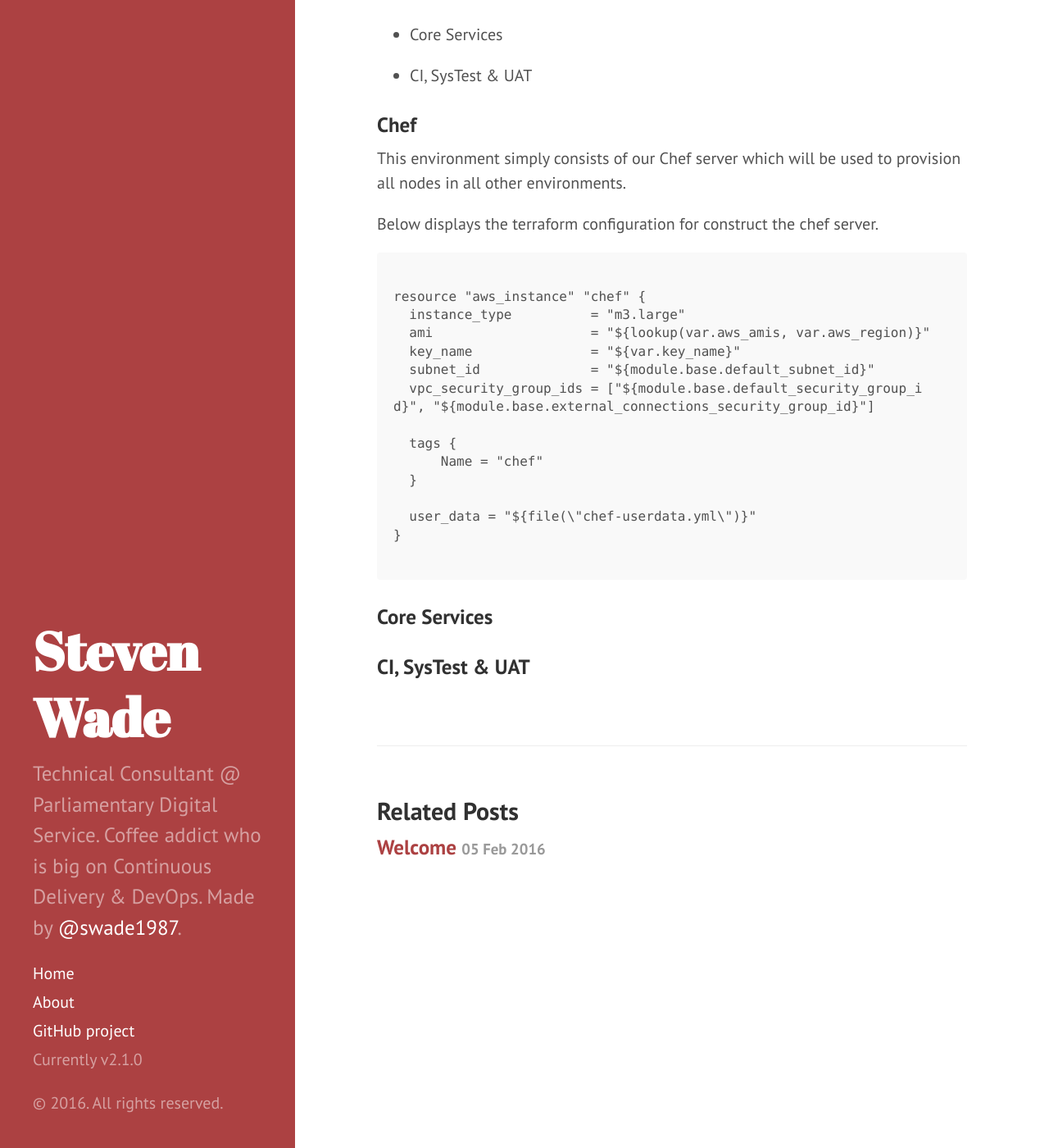
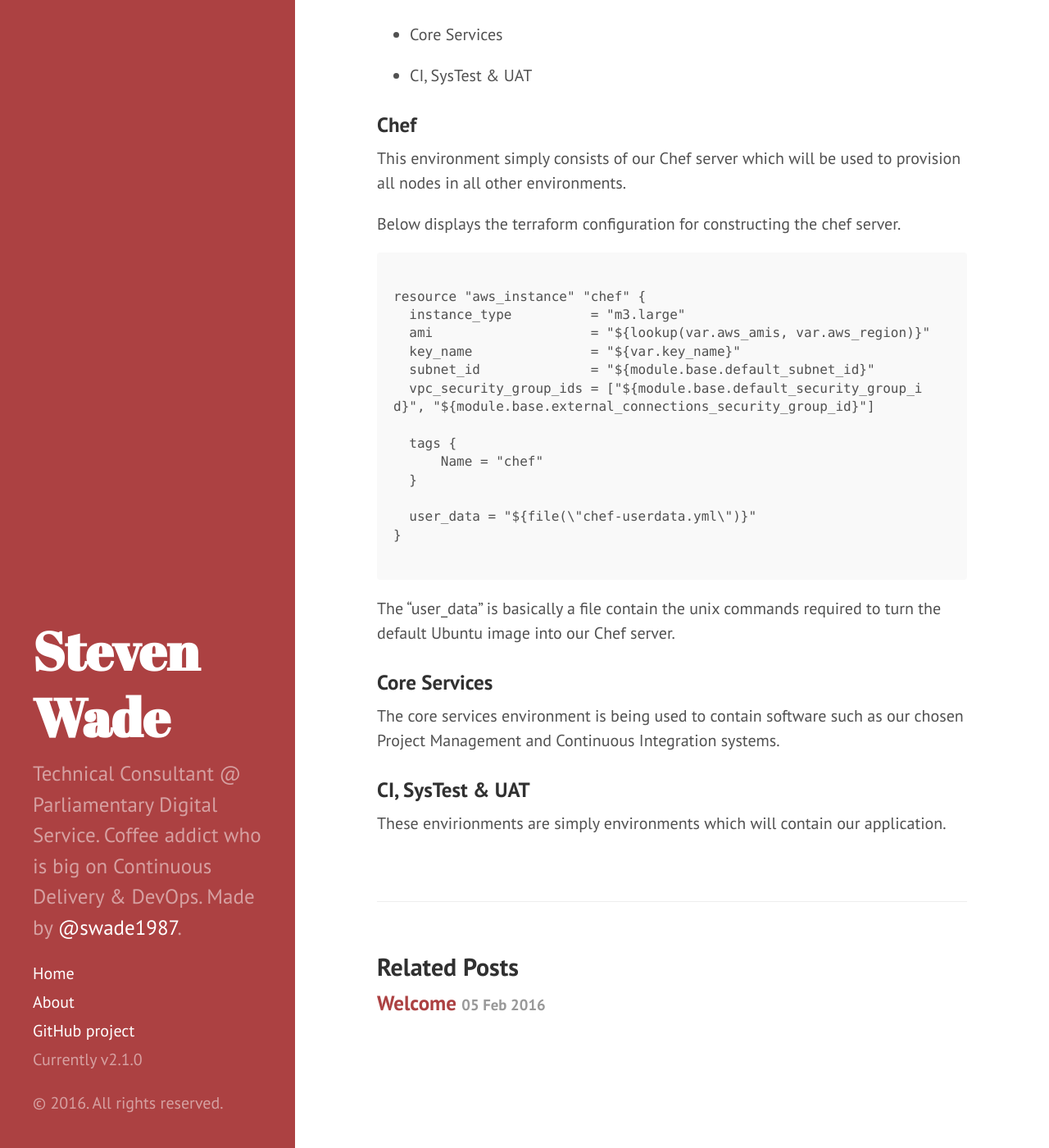
Before and after one commit to swade1987/swade1987.github.io, a Jekyll site: the page built from _posts/2016-02-06-work-update.md, in a window 1280 px wide and 1400 px high, scrolled down 413 px. Shown: the whole window at 82% size. Built offline with Jekyll 4.4.1, drawn with Linux system fonts in a browser that asks for light colours.

Commit message:
Updating the "flirting with terraform" post.

```diff
--- a/_posts/2016-02-06-work-update.md
+++ b/_posts/2016-02-06-work-update.md
@@ -19,7 +19,7 @@ Currently we have the following environments.
 
 This environment simply consists of our Chef server which will be used to provision all nodes in all other environments.
 
-Below displays the terraform configuration for construct the chef server.
+Below displays the terraform configuration for constructing the chef server.
 
 ~~~~~~~~
 
@@ -39,7 +39,12 @@ resource "aws_instance" "chef" {
 
 ~~~~~~~~
 
+The "user_data" is basically a file contain the unix commands required to turn the default Ubuntu image into our Chef server.
+
 ### Core Services
 
+The core services environment is being used to contain software such as our chosen Project Management and Continuous Integration systems.
 
 ### CI, SysTest & UAT
+
+These envirionments are simply environments which will contain our application.
```
